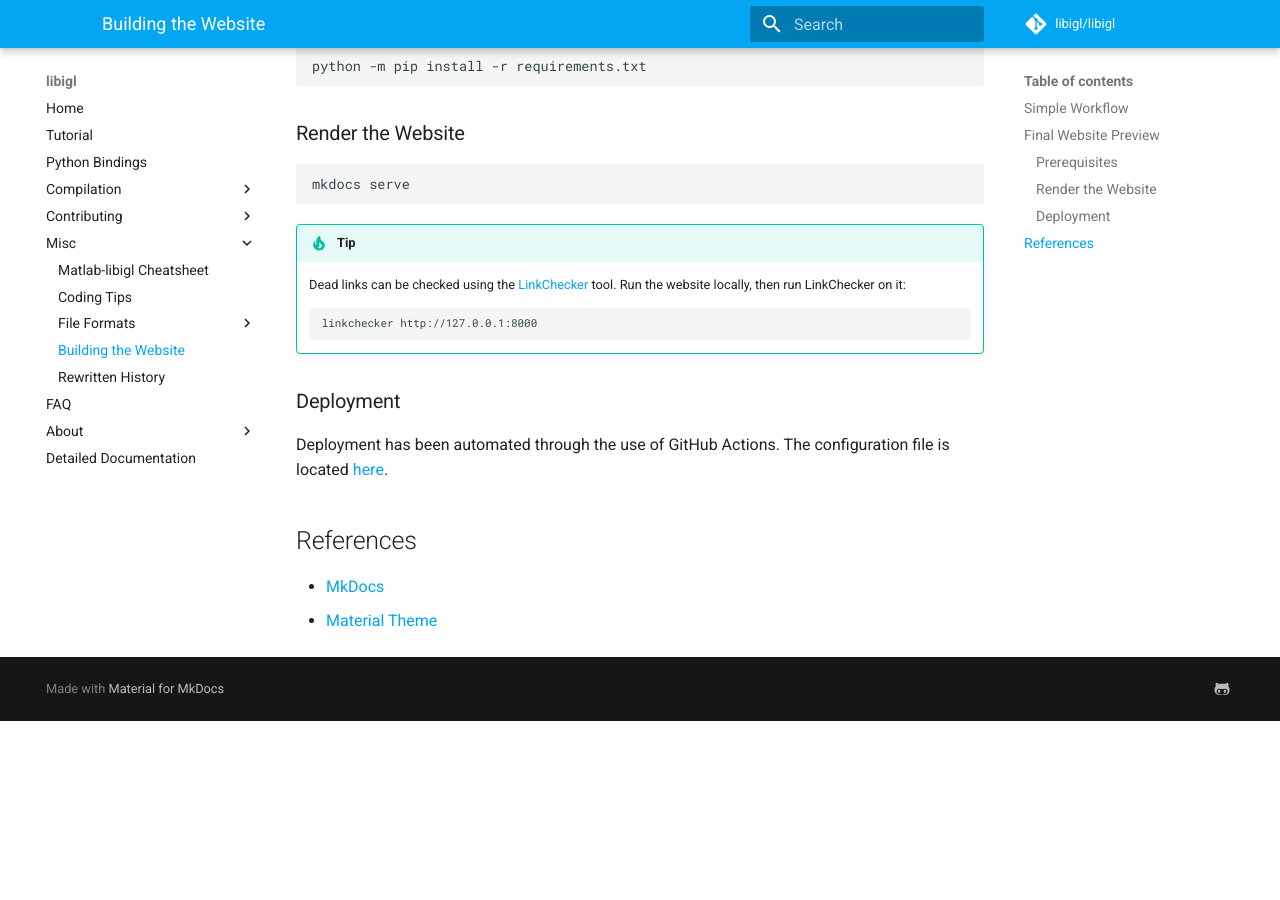
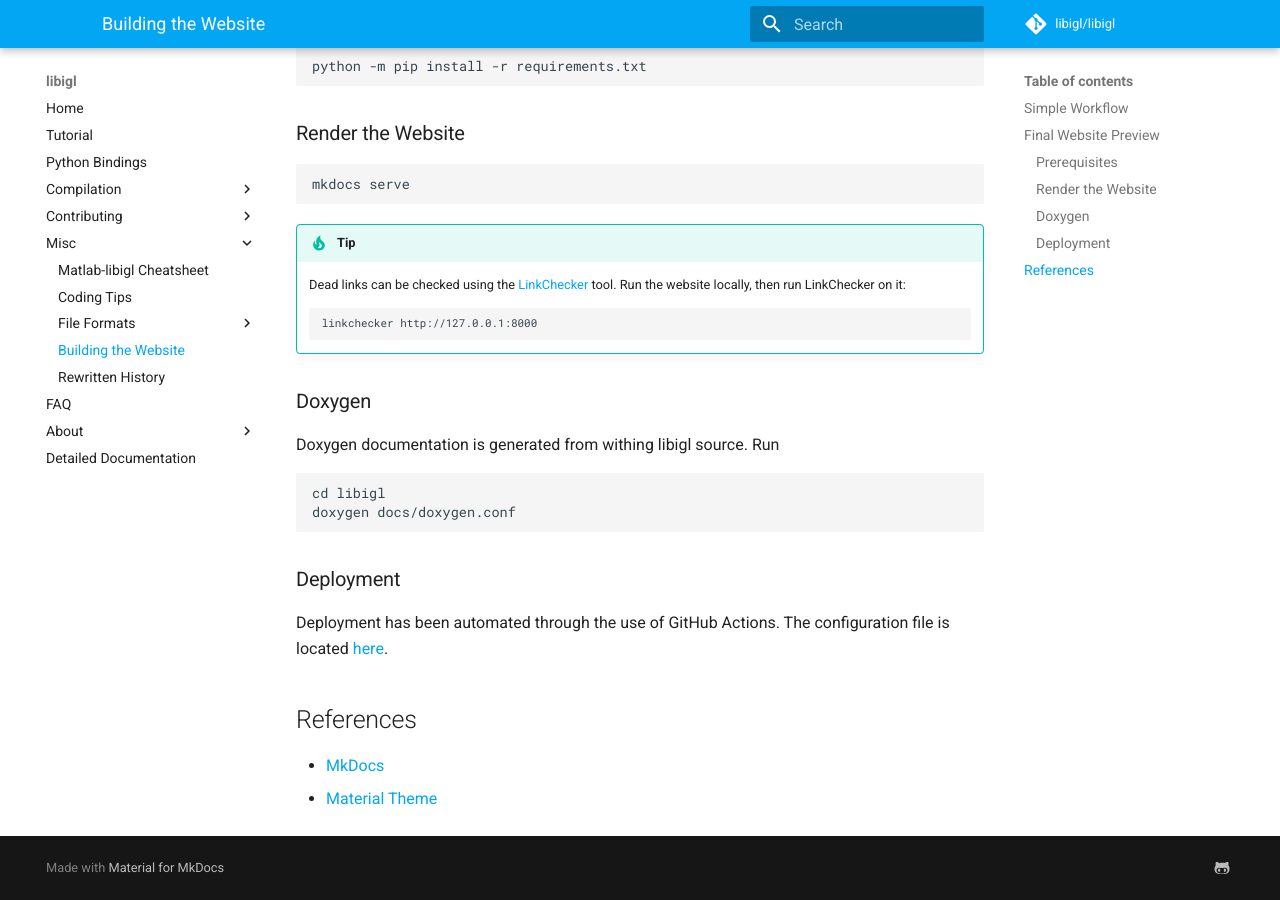
Before and after one commit to libigl/libigl.github.io, an MkDocs documentation site: the page built from docs/website.md, in a window 1280 px wide and 900 px high, scrolled down 1711 px. Built offline with MkDocs 1.6.1 and Material for MkDocs 9.7.7, drawn with Linux system fonts in a browser that asks for light colours; comment, search, counter and statistics services are not loaded; before the commit the page ends 2432 px from its top, so only the background shows below that.

Commit message:
doxygen notes

````diff
--- a/docs/website.md
+++ b/docs/website.md
@@ -47,9 +47,17 @@ mkdocs serve
     linkchecker http://127.0.0.1:8000
     ```
 
+### Doxygen
+
+Doxygen documentation is generated from withing libigl source. Run
+
+    cd libigl
+    doxygen docs/doxygen.conf
+
 ### Deployment
 
 Deployment has been automated through the use of GitHub Actions. The configuration file is located [here](https://github.com/libigl/libigl.github.io/blob/docs/.github/workflows/gh-pages.yml).
+
 
 ## References
 
````
